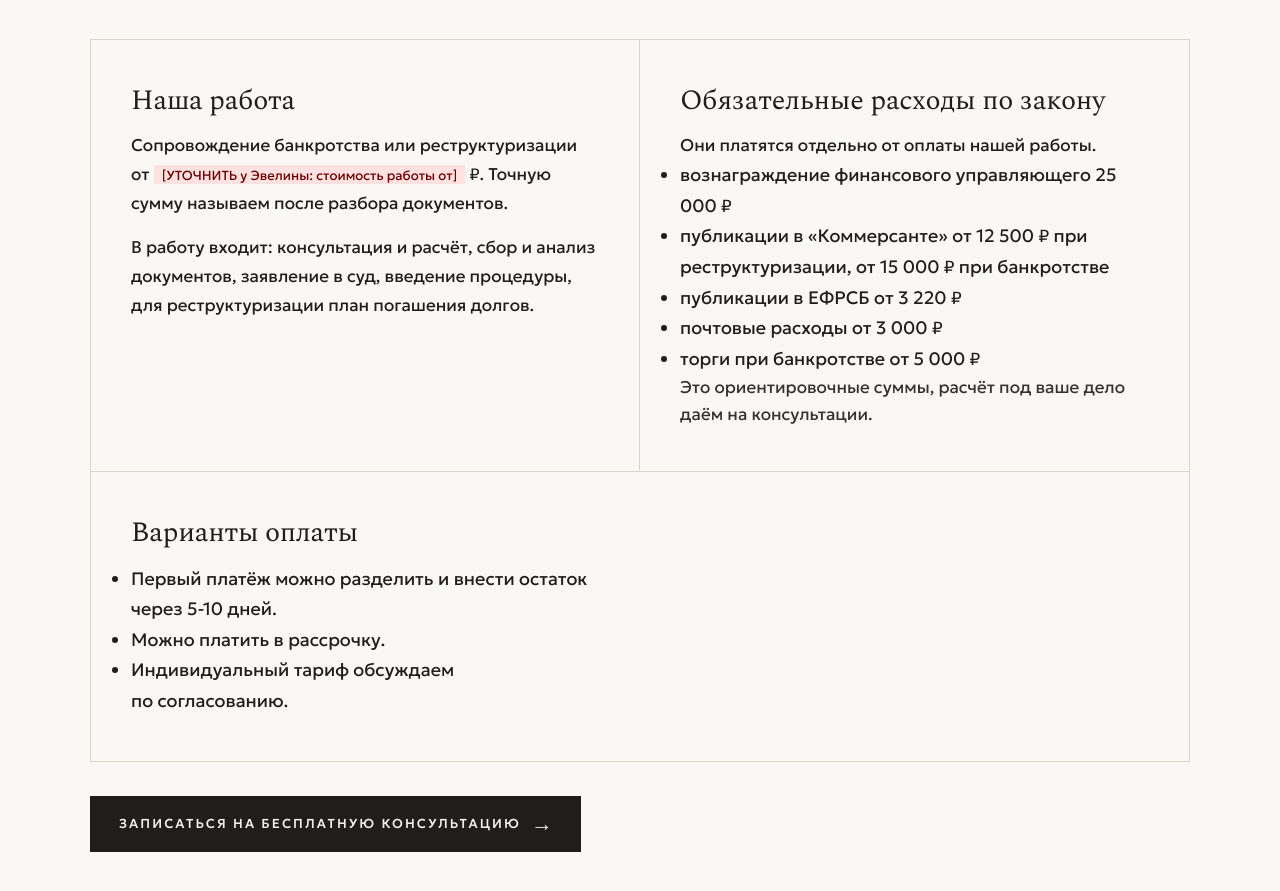
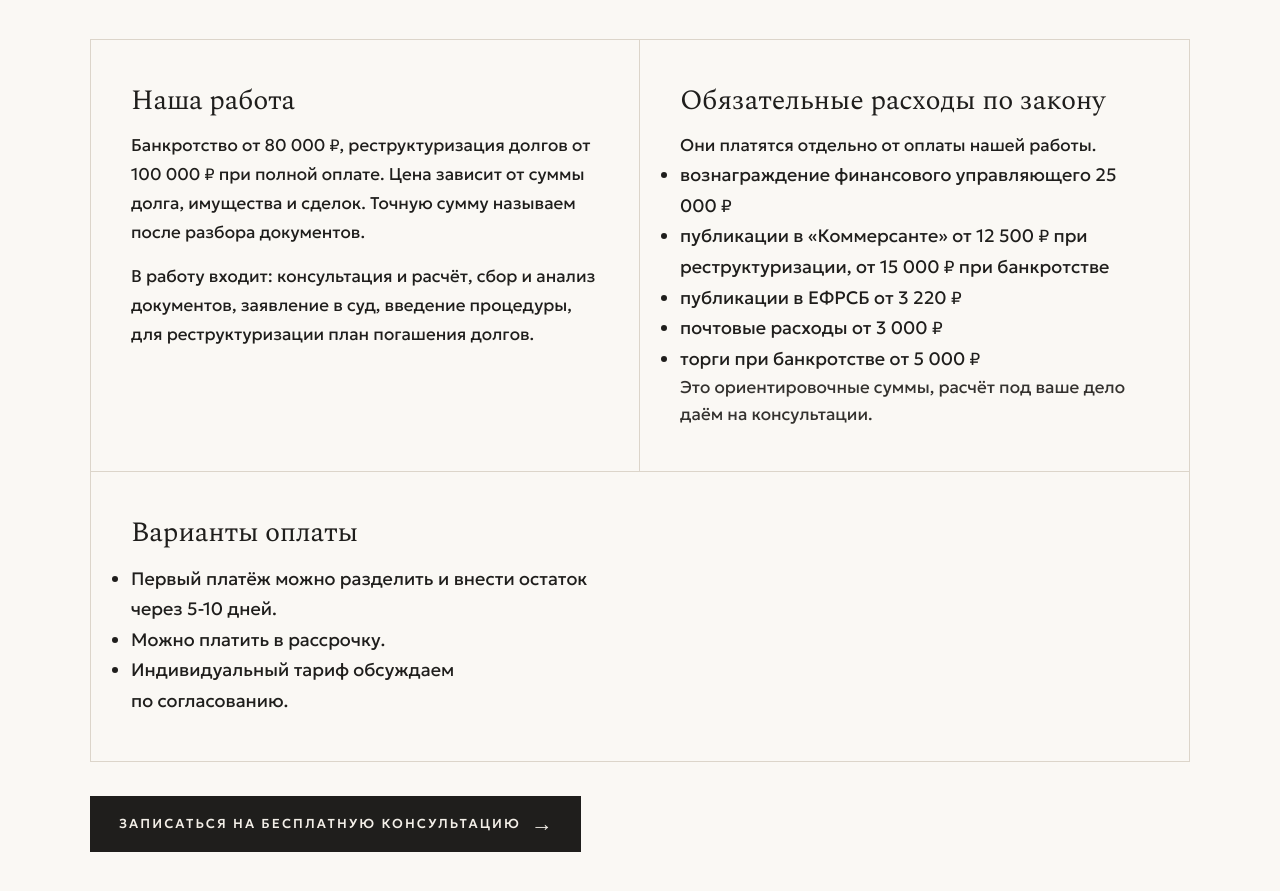
Before and after one commit to antonbezhin-tech/ls-demo, a plain HTML site: page index.html in a window 1280 px wide. Shown: the part 6280-7171 px from the top of the page. Drawn offline with Linux system fonts and the light colour scheme.

Commit message:
Цены от на главной и странице Владимира

```diff
--- a/index.html
+++ b/index.html
@@ -162,7 +162,7 @@
   <div class="paths">
     <article class="path">
       <h3>Наша работа</h3>
-      <p>Сопровождение банкротства или реструктуризации от <span class="todo">[УТОЧНИТЬ у Эвелины: стоимость работы от]</span> ₽. Точную сумму называем после разбора документов.</p>
+      <p>Банкротство от 80 000 ₽, реструктуризация долгов от 100 000 ₽ при полной оплате. Цена зависит от суммы долга, имущества и сделок. Точную сумму называем после разбора документов.</p>
       <p>В работу входит: консультация и расчёт, сбор и анализ документов, заявление в суд, введение процедуры, для реструктуризации план погашения долгов.</p>
     </article>
     <article class="path">
```
Also changed, not shown: bankrotstvo-vladimir.html (+1 -1 lines).
